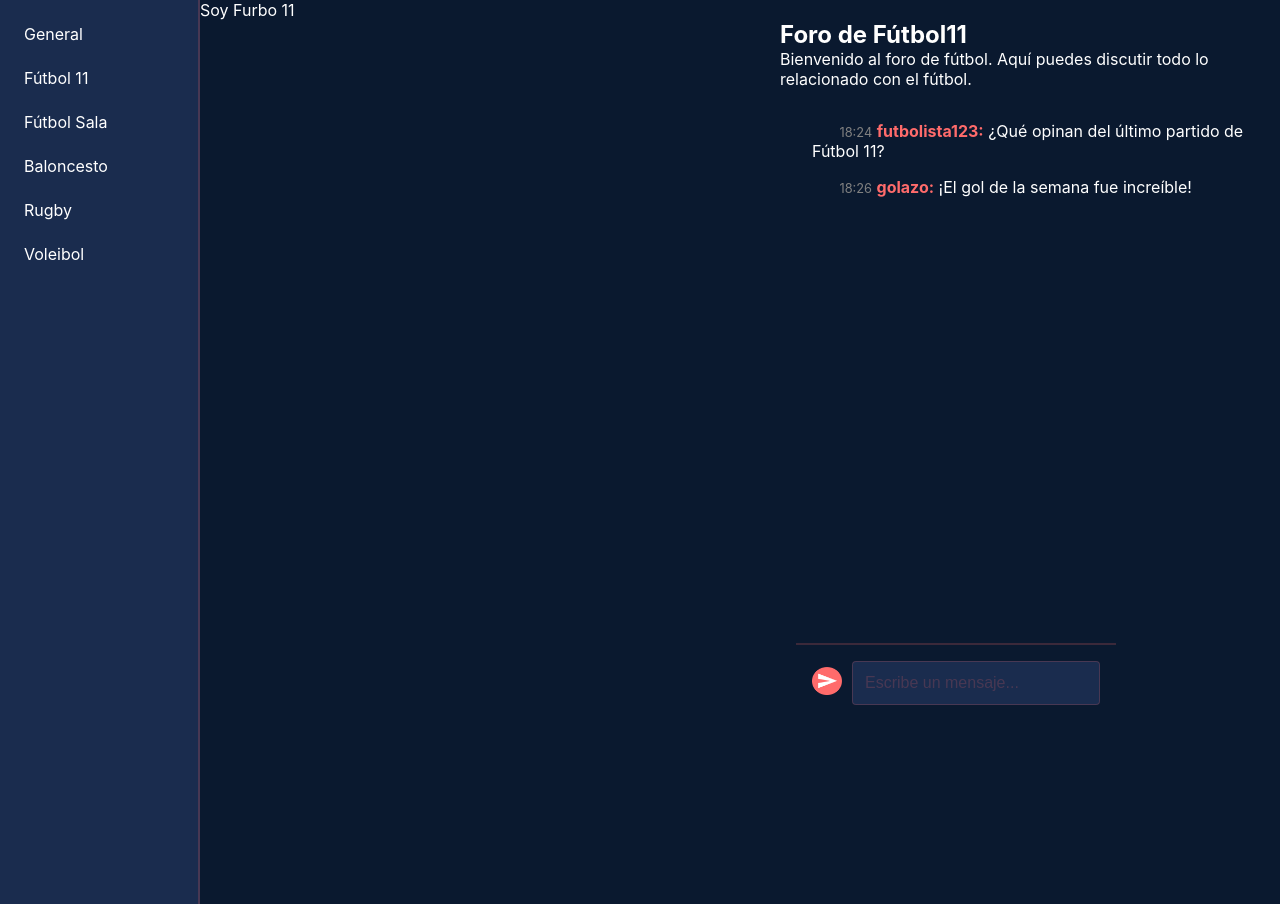
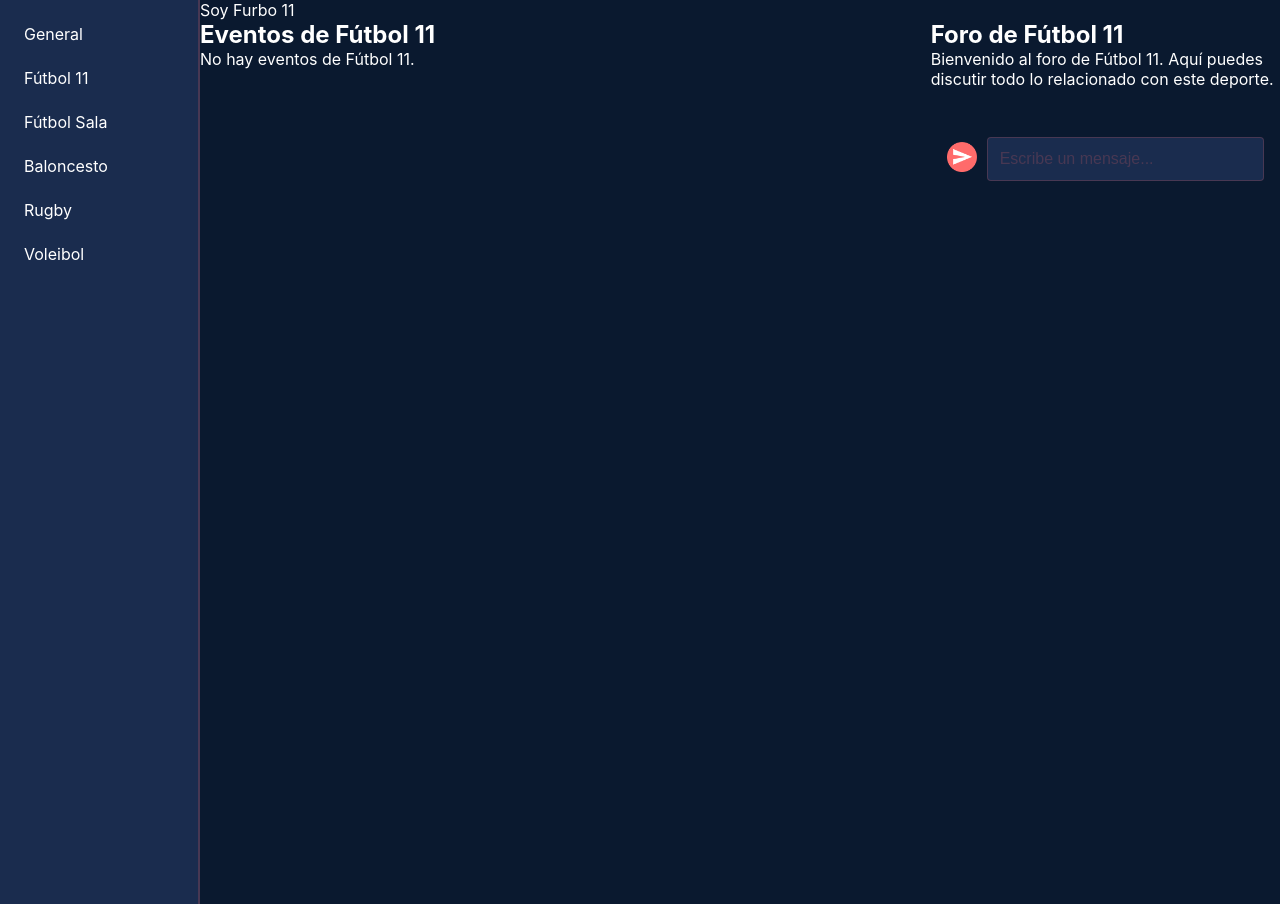
Before and after one commit to AdrianValverdeF/ProyectoSW, a Node server app: page /contenido/futbol11 in a window 1280 px wide. Shown: the part 79-983 px from the top of the page. Run offline with Node 20, Linux system fonts and the light colour scheme; the visitor is signed in with stand-in values (Sample User, id 1); data comes from the database, SQL or seed files in the repository; both versions use the stored data as it was after the commit; some libraries are stand-ins or nearby versions.

Commit message:
en proceso

```diff
--- a/Practica2/src/contenido/router.js
+++ b/Practica2/src/contenido/router.js
@@ -333,41 +333,66 @@
 
 //hecho
 contenidoRouter.get('/futbol11', auth, (req, res) => {
+    const eventos = Eventos.getEventos().filter(e =>
+        e.deporte && e.deporte.toLowerCase().replace(/\s/g, '') === 'futbol11'
+    );
+    const mensajes = Mensajes.getMensajes().filter(m => m.id_foro === 2);
     res.render('pagina', {
         contenido: 'paginas/futbol11',
-        session: req.session
+        session: req.session,
+        eventos,
+        mensajes
     });
 });
 
 //hecho
 contenidoRouter.get('/futbolSala', auth, (req, res) => {
+    const eventos = Eventos.getEventos().filter(e =>
+        e.deporte && e.deporte.toLowerCase().replace(/\s/g, '') === 'futbolsala'
+    );
     res.render('pagina', {
         contenido: 'paginas/futbolSala',
-        session: req.session
+        session: req.session,
+        eventos
     });
 });
 
 //hecho
 contenidoRouter.get('/voleibol', auth, (req, res) => {
+    const eventos = Eventos.getEventos().filter(e =>
+        e.deporte && e.deporte.toLowerCase().replace(/\s/g, '') === 'voleibol'
+    );
     res.render('pagina', {
         contenido: 'paginas/voleibol',
-        session: req.session
+        session: req.session,
+        eventos
     });
 });
 
 //hecho
 contenidoRouter.get('/rugby', auth, (req, res) => {
+    const eventos = Eventos.getEventos().filter(e =>
+        e.deporte && e.deporte.toLowerCase().replace(/\s/g, '') === 'rugby'
+    );
     res.render('pagina', {
         contenido: 'paginas/rugby',
-        session: req.session
+        session: req.session,
+        eventos
     });
 });
 
 //hecho
 contenidoRouter.get('/baloncesto', auth, (req, res) => {
+    const eventos = Eventos.getEventos().filter(e =>
+        e.deporte && e.deporte.toLowerCase().replace(/\s/g, '') === 'baloncesto'
+    );
+    const mensajes = Mensajes.getMensajes().filter(m => m.id_foro === 3); // Usa el id correcto para baloncesto
     res.render('pagina', {
-        contenido: 'paginas/baloncesto',
-        session: req.session
+        contenido: 'paginas/eventos',
+        session: req.session,
+        eventos,
+        foro: 'foroBaloncesto.ejs',
+        mensajes
     });
 });
 
@@ -441,8 +466,7 @@
     }
 });
 
-
-//hecho -
+//hecho
 contenidoRouter.get('/solicitudes', auth, (req, res) => {
     try {
         const id_usuario = parseInt(Usuario.getIdByUsername(req.session.username), 10);
@@ -932,5 +956,90 @@
     }
 });
 
+contenidoRouter.get('/foroFutbol11', auth, (req, res) => {
+    const eventos = Eventos.getEventos().filter(e =>
+        e.deporte && e.deporte.toLowerCase().replace(/\s/g, '') === 'futbol11'
+    );
+    let mensajes = Mensajes.getMensajes().filter(m => m.id_foro === 2);
+
+    // Obtener usuarios y mensajes de respuesta
+    const idsUsuarios = [...new Set(mensajes.map(m => m.id_usuario))];
+    const usuarios = Usuario.getUsuariosByIds(idsUsuarios);
+    const mapaUsuarios = {};
+    usuarios.forEach(u => { mapaUsuarios[u.id] = u.username; });
+
+    const idsMensajesRespuesta = [
+        ...new Set(
+            mensajes
+                .filter(m => m.id_mensaje_respuesta != null)
+                .map(m => m.id_mensaje_respuesta)
+        )
+    ];
+    const mensajesRespuesta = Mensajes.getMensajesByIds
+        ? Mensajes.getMensajesByIds(idsMensajesRespuesta)
+        : idsMensajesRespuesta.map(id => Mensajes.getMensajeById(id));
+    const mapaMensajesRespuesta = {};
+    mensajesRespuesta.forEach(mr => {
+        if (mr) mapaMensajesRespuesta[mr.id] = mr;
+    });
+
+    mensajes = mensajes.map(m => ({
+        ...m,
+        username: mapaUsuarios[m.id_usuario] || 'Usuario desconocido',
+        mensajeRespuesta: m.id_mensaje_respuesta ? (mapaMensajesRespuesta[m.id_mensaje_respuesta]?.mensaje || '') : null,
+        respUsername: m.id_mensaje_respuesta ? (mapaUsuarios[mapaMensajesRespuesta[m.id_mensaje_respuesta]?.id_usuario] || 'Usuario desconocido') : null
+    }));
+
+    let respuesta = false;
+    let mensajeRespuesta = null;
+    if (req.query.id) {
+        respuesta = true;
+        mensajeRespuesta = Mensajes.getMensajeById(req.query.id);
+        if (mensajeRespuesta) {
+            mensajeRespuesta.username = mapaUsuarios[mensajeRespuesta.id_usuario] || 'Usuario desconocido';
+        }
+    }
+    res.render('pagina', {
+        contenido: 'paginas/futbol11',
+        session: req.session,
+        eventos,
+        mensajes,
+        respuesta,
+        mensajeRespuesta
+    });
+});
+
+//hecho
+contenidoRouter.post('/enviarMensajeFutbol11', auth, [
+    body('mensaje').isString().notEmpty().withMessage('El mensaje no puede estar vacío')
+], (req, res) => {
+    const errors = validationResult(req);
+    if (!errors.isEmpty()) {
+        return res.status(400).render('pagina', {
+            contenido: 'paginas/foroFutbol11',
+            session: req.session,
+            mensajes: Mensajes.getMensajes().filter(m => m.id_foro === 2),
+            error: errors.array().map(e => e.msg).join(', ')
+        });
+    }
+    const { mensaje } = matchedData(req);
+    const id_usuario = Usuario.getIdByUsername(req.session.username);
+    const created_at = new Date().toISOString();
+    const id_foro = 2; // Fútbol 11
+    const id_mensaje_respuesta = req.body.id_respuesta || null;
+
+    try {
+        const nuevoMensaje = new Mensajes(mensaje, id_usuario, created_at, id_mensaje_respuesta, id_foro);
+        Mensajes.persist(nuevoMensaje);
+        res.redirect('/contenido/foroFutbol11');
+    } catch (e) {
+        res.status(500).render('pagina', {
+            contenido: 'paginas/foroFutbol11',
+            session: req.session,
+            mensajes: Mensajes.getMensajes().filter(m => m.id_foro === 2),
+            error: 'Error al enviar el mensaje. Inténtalo de nuevo.'
+        });
+    }
+});
 
 export default contenidoRouter;
--- a/Practica2/static/css/estilo.css
+++ b/Practica2/static/css/estilo.css
@@ -303,6 +303,7 @@
 
 .forum-btn img {
     width: 30px;
+    height: 30px;
 }
 
 .forum-btn button {
--- a/Practica2/static/js/global.js
+++ b/Practica2/static/js/global.js
@@ -1,4 +1,3 @@
-
 document.addEventListener('DOMContentLoaded', () => {
     // Lógica de los deslizadores de puntos
 
@@ -37,7 +36,6 @@
   // Lógica para el filtro de eventos por deporte
   document.querySelectorAll('.sport-item').forEach(item => {
     item.addEventListener('click', e => {
-        e.preventDefault();
 
         const deporteSeleccionado = item.dataset.deporte;
 
--- a/Practica2/vistas/paginas/foroFutbol11.ejs
+++ b/Practica2/vistas/paginas/foroFutbol11.ejs
@@ -1,41 +1,60 @@
-<div class="foro-futbol">
-    <h2>Foro de Fútbol11</h2>
-    <p>Bienvenido al foro de fútbol. Aquí puedes discutir todo lo relacionado con el fútbol.</p>
+<div class="foro-futbol11">
+    <h2>Foro de Fútbol 11</h2>
+    <p>Bienvenido al foro de Fútbol 11. Aquí puedes discutir todo lo relacionado con este deporte.</p>
 </div>
 
 <div class="chat-container">
     <div class="chat-messages">
-        <div class="message">
+        <% function mostrarMensajes(mensajes) {
+            let result = "";
+            if (!mensajes) return "<div>No hay mensajes disponibles.</div>";
+            for (let i = 0; i < mensajes.length; i++) {
+                result += `<div class="message">`;
+                if (mensajes[i].mensajeRespuesta != null) {
+                    result += `
+                        <div class="chat-reply">
+                            <em>respondiendo a ${mensajes[i].respUsername}: ${mensajes[i].mensajeRespuesta}</em>
+                        </div>`;
+                }
+                result += `
+                    <div class="chat-info">
                         <span class="reply-btn">
-                <button id="reply">
+                            <a href="/contenido/futbol11?id=${mensajes[i].id}" id="reply">
                                 <img src="/img/reply.webp">
-                </button>
+                            </a>
                         </span>
-            <span class="time">18:24</span>
-            <span class="username">futbolista123:</span>
-            <span class="content">¿Qué opinan del último partido de Fútbol 11?</span>
+                        <span class="username">${mensajes[i].username}:</span>
+                        <span class="content">${mensajes[i].mensaje}</span>
+                        <span class="time">${new Date(mensajes[i].created_at).toLocaleString('es-ES', { hour: '2-digit', minute: '2-digit' })}</span>
                     </div>
-        <div class="message">
-            <span class="reply-btn">
-                <button id="reply">
+                </div>`;
+            }
+            return result;
+        } %>
+        <%- mostrarMensajes(locals.mensajes) %>
+    </div>
+    <form id="enviar" action="/contenido/enviarMensajeFutbol11" method="POST" autocomplete="off">
+        <div class="chat-input-enter-msg">
+            <% if (respuesta) { %>
+                <div class="chat-input-reply">
+                    <a href="/contenido/futbol11" id="reply">
+                        <img src="/img/x.png">
+                    </a>
                     <img src="/img/reply.webp">
-                </button>
-            </span>
-            <span class="time">18:26</span>
-            <span class="username">golazo:</span>
-            <span class="content">¡El gol de la semana fue increíble!</span>
+                    <span class="reply-input-username">respondiendo a <%= mensajeRespuesta.username %>: <%= mensajeRespuesta.mensaje %></span>
+                    <input type="hidden" name="id_respuesta" value="<%= mensajeRespuesta.id %>">
                 </div>
-    </div>
-    <div class="chat-input">
+            <% } %>
             <div class="forum-btn">
-            <button id="send">
+                <button type="submit" id="send">
                     <img src="/img/send_message.png">
                 </button>
             </div>
             <% if (!session.nombre) { %>
                 <input type="text" placeholder="No está permitido escribir sin iniciar sesión" disabled>
             <% } else { %>
-            <input type="text" placeholder="Escribe un mensaje...">
+                <input type="text" id="mensaje" name="mensaje" placeholder="Escribe un mensaje...">
             <% } %>
         </div>
+    </form>
 </div>
--- a/Practica2/vistas/paginas/futbol11.ejs
+++ b/Practica2/vistas/paginas/futbol11.ejs
@@ -1,4 +1,25 @@
 <p>Soy Furbo 11</p>
-<aside>
-    <%- include('./foroFutbol11.ejs') %>
-</aside>
+<div style="display: flex;">
+    <div style="flex:2; margin-right:2rem;">
+        <h2>Eventos de Fútbol 11</h2>
+        <% if (eventos && eventos.length > 0) { %>
+            <ul>
+                <% eventos.forEach(evento => { %>
+                    <li>
+                        <%= evento.equipoA %> vs <%= evento.equipoB %> - <%= evento.fecha %>
+                    </li>
+                <% }) %>
+            </ul>
+        <% } else { %>
+            <p>No hay eventos de Fútbol 11.</p>
+        <% } %>
+    </div>
+    <aside style="flex:1;">
+        <%- include('foroFutbol11.ejs', {
+    mensajes: mensajes,
+    session: session,
+    respuesta: typeof respuesta !== 'undefined' ? respuesta : false,
+    mensajeRespuesta: typeof mensajeRespuesta !== 'undefined' ? mensajeRespuesta : null
+}) %>
+    </aside>
+</div>
--- a/TODO.txt
+++ b/TODO.txt
@@ -10,6 +10,7 @@
     - Manejar cantidades negativas en la cartera                                             //Alejandro
     - Cambiar barra de deportes por enlaces a eventos por url, a su vez,                     //Marta
         hacer lo mismo con el foro y mostrarlo en lado derecho con css y un nuevo contenedor
+        (esto es para mi pero me he quedado en qeu el foro de futbol funciona menos responder y la vista de baloncesto va guay)
     - ✅Para imagenes subidas (no estaticas) crear una carpeta uploads dentro de imagenes
     - Revisar la clase Upload por seguridad                                                  //Adrian
     - Quitar limite de apuesta                                                               //Alejandro
@@ -70,8 +71,8 @@
 ✅Mis Apuestas: //Marta
     -✅ que aparezca informacion de la apuesta (modificar bbdd para ello)
 
-BBDD: //Marta
-    - Terminar de añadir datos en equipos
+-✅BBDD: //Marta
+    - -✅Terminar de añadir datos en equipos
 
 Chat: //Dani
     - ✅css de mensaje respuesta ("respondiendo a:") y cancelar respuesta
```
Also changed, not shown: Practica2/vistas/paginas/baloncesto.ejs (+19 -3 lines), Practica2/vistas/paginas/eventos.ejs (+9 -0 lines), Practica2/vistas/paginas/futbolSala.ejs (+19 -3 lines), Practica2/vistas/paginas/rugby.ejs (+19 -4 lines), Practica2/vistas/paginas/voleibol.ejs (+19 -3 lines), Practica2/data/ucm_bets.db, 2 other files. Lines whose indentation alone changed are shown as unchanged.
